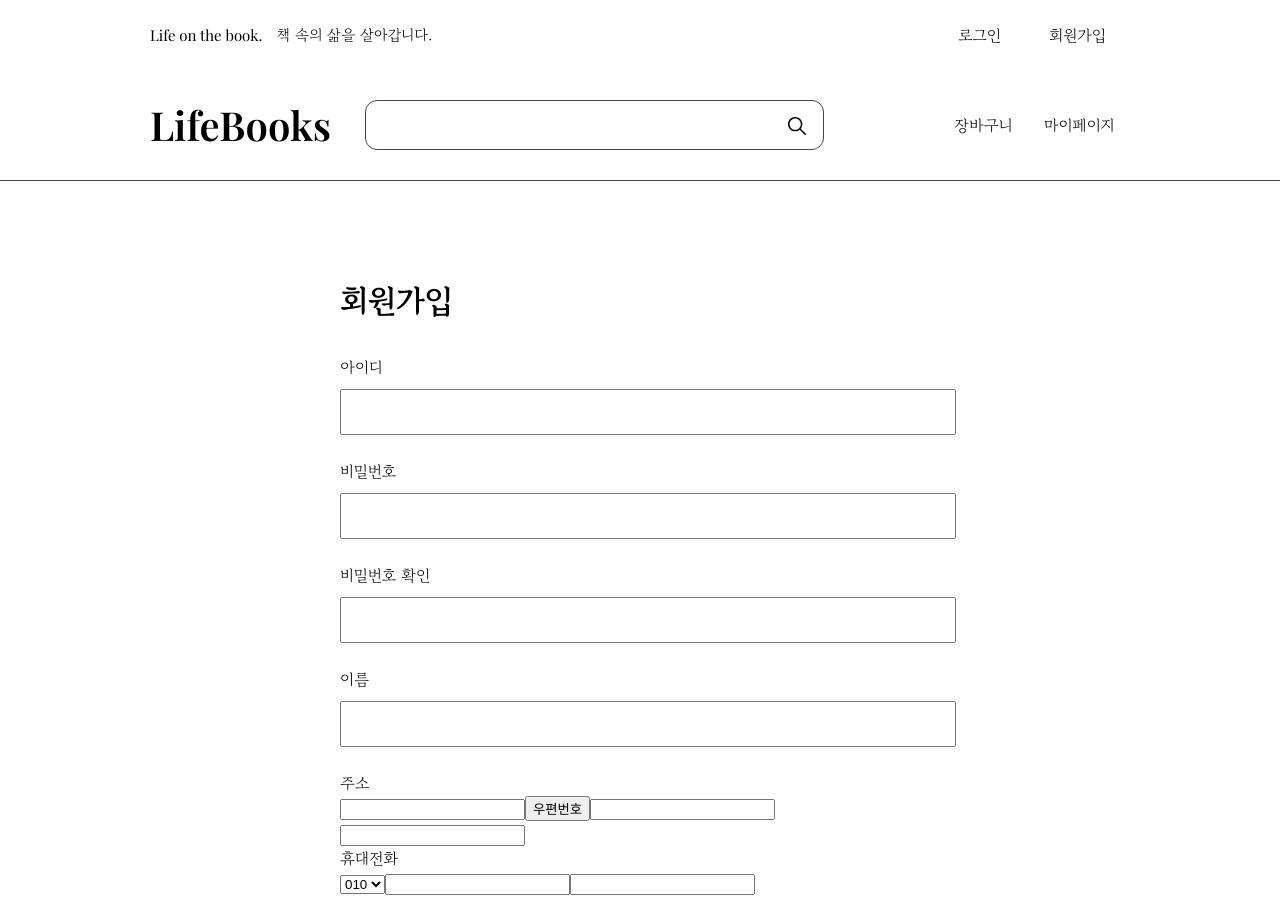
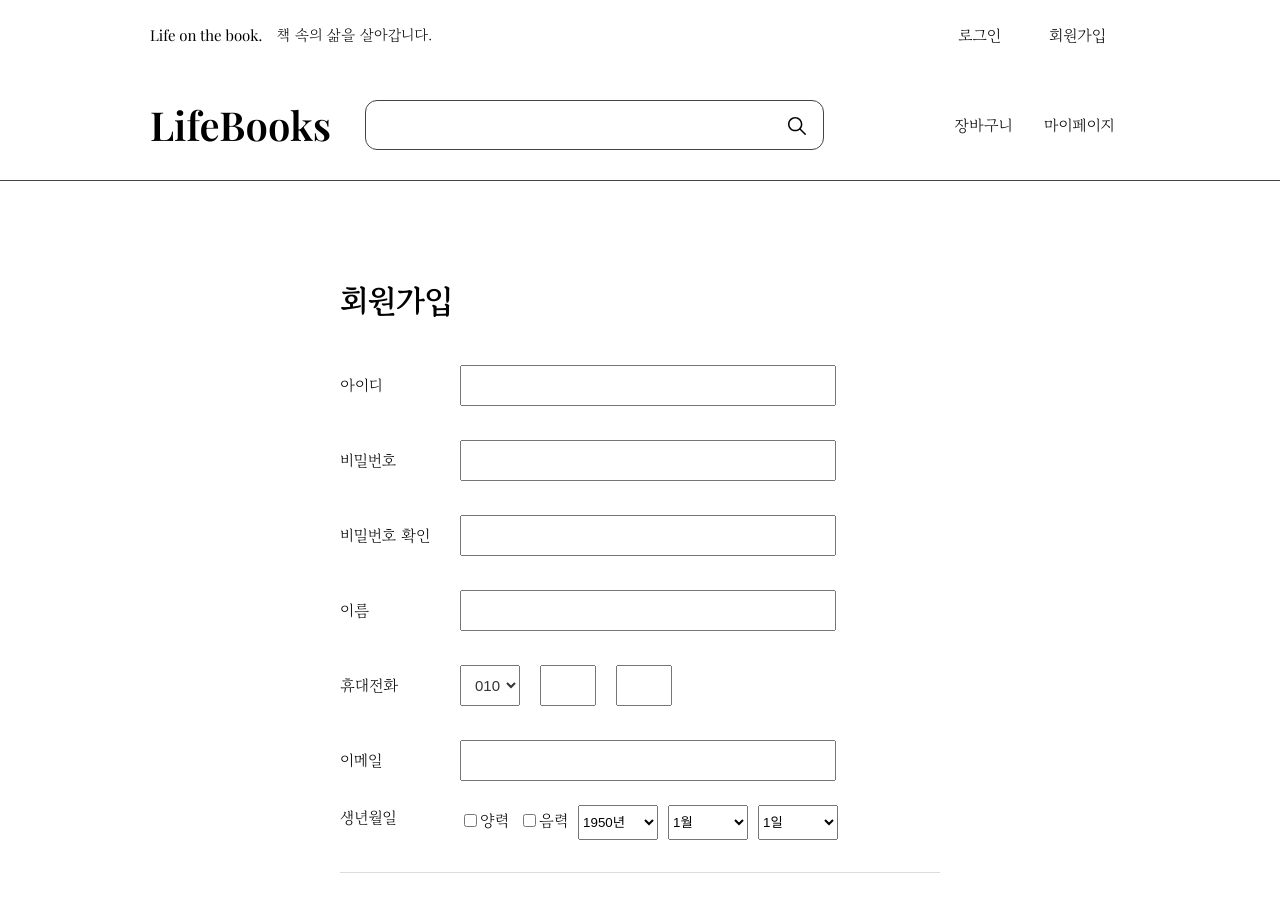
Before and after one commit to jijisss/bookStore, a React (Create React App) app: page /join-detail in a window 1280 px wide. Shown: the top 898 px of the page. Built offline with nearby package versions, Linux system fonts and the light colour scheme.

Commit message:
Edit JoinDetailPage.js and css

```diff
--- a/src/Components/JoinDetailPage.css
+++ b/src/Components/JoinDetailPage.css
@@ -10,16 +10,59 @@
   width: 100%;
   margin-top: 2rem;
 }
+.enter-info-list {
+  width: 100%;
+  margin-top: 2rem;
+}
+.enter-info-item {
+  display: flex;
+  align-items: center;
+}
+.input-name {
+  width: 120px;
+  margin-bottom: 15px;
+}
 .info-form-input {
-  width: 100%;
-  height: 40px;
+  width: 60%;
+  height: 35px;
   padding-left: 10px;
   margin-top: 10px;
   margin-bottom: 1.5rem;
+  font-size: 15px;
+  color: rgb(52, 52, 52);
+}
+.mobile-info-item .input-name {
+  width: 20%;
+}
+.mobile-info-item .info-form-input {
+  margin-right: 20px;
+  width: 40px;
+}
+.info-form-input.first-num-input {
+  height: 41px;
+  width: 60px;
+}
+.additory-info {
+}
+.additory-info ul {
+  display: flex;
+}
+.additory-info ul li:first-child {
+  width: 20%;
+}
+.birth-check {
+  margin-right: 10px;
+}
+.birth-check-sel {
+  height: 35px;
+  width: 80px;
+  margin-right: 10px;
 }
 .temrs {
   width: 100%;
-  margin-top: 1rem;
+  margin-top: 2rem;
+  padding-top: 2rem;
+  border-top: 1px solid #dcdcdc;
 }
 .temrs label {
   margin-left: 3px;
@@ -28,11 +71,14 @@
   margin-top: 1rem;
 }
 .tems-list-item {
-  margin-top: 5px;
+  margin-top: 10px;
 }
 .tems-list-item:nth-child(1):hover,
 .tems-list-item:nth-child(2):hover {
   font-weight: bold;
+}
+.all-agree {
+  font-size: 1.1rem;
 }
 .temrs-agree1 span {
   border-bottom: 1px solid #444;
--- a/src/pages/JoinDetailPage.js
+++ b/src/pages/JoinDetailPage.js
@@ -10,35 +10,38 @@ function JoinDetailPage() {
           <div className="essential-info">
             <ul className="enter-info-list">
               <li className="enter-info-item">
-                <p className="">아이디</p>
+                <p className="input-name">아이디</p>
                 <input
                   id="enter-id-input"
                   className="user-id-input info-form-input"
                   name="id-input"
                   type="text"
                   maxLength={8}
+                  required
                 />
               </li>
               <li className="enter-info-item">
-                <p className="">비밀번호</p>
+                <p className="input-name">비밀번호</p>
                 <input
                   id="enter-password-input"
                   className="user-password-input info-form-input"
                   name="password-input"
                   type="password"
+                  required
                 />
               </li>
               <li className="enter-info-item">
-                <p className="">비밀번호 확인</p>
+                <p className="input-name">비밀번호 확인</p>
                 <input
                   id="enter-password-confirm-input"
                   className="user-password-confirm-input info-form-input"
                   name="password-confirm-input"
                   type="password"
+                  required
                 />
               </li>
               <li className="enter-info-item">
-                <p className="">이름</p>
+                <p className="input-name">이름</p>
                 <input
                   id="enter-name-input"
                   className="user-name-input info-form-input"
@@ -46,16 +49,12 @@ function JoinDetailPage() {
                   type="text"
                 />
               </li>
-              <li className="enter-info-item">
-                <p className="">주소</p>
-                <input id="address-input1" name="address-input" />
-                <button className="postcode-btn">우편번호</button>
-                <input id="address-input2" name="address-input" />
-                <input id="address-input3" name="address-input" />
-              </li>
-              <li className="enter-info-item">
-                <p className="">휴대전화</p>
-                <select id="mobile-first-number" name="mobile-input">
+              <li className="enter-info-item mobile-info-item">
+                <p className="input-name">휴대전화</p>
+                <select
+                  className="info-form-input first-num-input"
+                  name="mobile-input"
+                >
                   <option>010</option>
                   <option>011</option>
                   <option>016</option>
@@ -63,11 +62,11 @@ function JoinDetailPage() {
                   <option>018</option>
                   <option>019</option>
                 </select>
-                <input id="mobile-second-number" name="mobile-input" />
-                <input id="mobile-last-number" name="mobile-input" />
+                <input className="info-form-input" name="mobile-input" />
+                <input className="info-form-input" name="mobile-input" />
               </li>
               <li className="enter-info-item">
-                <p className="">이메일</p>
+                <p className="input-name">이메일</p>
                 <input
                   className="user-email-input info-form-input"
                   name="email-input"
@@ -77,12 +76,131 @@ function JoinDetailPage() {
             </ul>
           </div>
           <div className="additory-info">
-            <p>생년월일</p>
-            <input type="checkbox"></input>
-            <label>양력</label>
-            <input type="checkbox"></input>
-            <label>음력</label>
-            <input type="date" />
+            <ul className="additory-info-list">
+              <li className="additory-info-item">
+                <p>생년월일</p>
+              </li>
+              <li className="additory-info-item">
+                <input type="checkbox" name="birth-check"></input>
+                <label name="birth-check" className="birth-check">
+                  양력
+                </label>
+                <input type="checkbox" name="birth-check"></input>
+                <label name="birth-check" className="birth-check">
+                  음력
+                </label>
+                <select className="year-check birth-check-sel">
+                  <option>1950년</option>
+                  <option>1951년</option>
+                  <option>1952년</option>
+                  <option>1953년</option>
+                  <option>1954년</option>
+                  <option>1955년</option>
+                  <option>1956년</option>
+                  <option>1957년</option>
+                  <option>1958년</option>
+                  <option>1959년</option>
+                  <option>1960년</option>
+                  <option>1961년</option>
+                  <option>1962년</option>
+                  <option>1963년</option>
+                  <option>1964년</option>
+                  <option>1965년</option>
+                  <option>1966년</option>
+                  <option>1967년</option>
+                  <option>1968년</option>
+                  <option>1969년</option>
+                  <option>1970년</option>
+                  <option>1971년</option>
+                  <option>1972년</option>
+                  <option>1973년</option>
+                  <option>1974년</option>
+                  <option>1975년</option>
+                  <option>1976년</option>
+                  <option>1977년</option>
+                  <option>1978년</option>
+                  <option>1979년</option>
+                  <option>1980년</option>
+                  <option>1981년</option>
+                  <option>1982년</option>
+                  <option>1983년</option>
+                  <option>1984년</option>
+                  <option>1985년</option>
+                  <option>1986년</option>
+                  <option>1987년</option>
+                  <option>1988년</option>
+                  <option>1989년</option>
+                  <option>1990년</option>
+                  <option>1991년</option>
+                  <option>1992년</option>
+                  <option>1993년</option>
+                  <option>1994년</option>
+                  <option>1995년</option>
+                  <option>1996년</option>
+                  <option>1997년</option>
+                  <option>1998년</option>
+                  <option>1999년</option>
+                  <option>2000년</option>
+                  <option>2001년</option>
+                  <option>2002년</option>
+                  <option>2003년</option>
+                  <option>2004년</option>
+                  <option>2005년</option>
+                  <option>2006년</option>
+                  <option>2007년</option>
+                  <option>2008년</option>
+                  <option>2009년</option>
+                  <option>2010년</option>
+                </select>
+                <select className="month-check birth-check-sel">
+                  <option>1월</option>
+                  <option>2월</option>
+                  <option>3월</option>
+                  <option>4월</option>
+                  <option>5월</option>
+                  <option>6월</option>
+                  <option>7월</option>
+                  <option>8월</option>
+                  <option>9월</option>
+                  <option>10월</option>
+                  <option>11월</option>
+                  <option>12월</option>
+                </select>
+                <select className="day-check birth-check-sel">
+                  <option>1일</option>
+                  <option>2일</option>
+                  <option>3일</option>
+                  <option>4일</option>
+                  <option>5일</option>
+                  <option>6일</option>
+                  <option>7일</option>
+                  <option>8일</option>
+                  <option>9일</option>
+                  <option>10일</option>
+                  <option>11일</option>
+                  <option>12일</option>
+                  <option>13일</option>
+                  <option>14일</option>
+                  <option>15일</option>
+                  <option>16일</option>
+                  <option>17일</option>
+                  <option>18일</option>
+                  <option>19일</option>
+                  <option>20일</option>
+                  <option>21일</option>
+                  <option>22일</option>
+                  <option>23일</option>
+                  <option>24일</option>
+                  <option>25일</option>
+                  <option>26일</option>
+                  <option>27일</option>
+                  <option>28일</option>
+                  <option>29일</option>
+                  <option>30일</option>
+                  <option>31일</option>
+                </select>
+              </li>
+            </ul>
           </div>
           <div className="temrs">
             <input type="checkbox" name="all-agree"></input>
```
